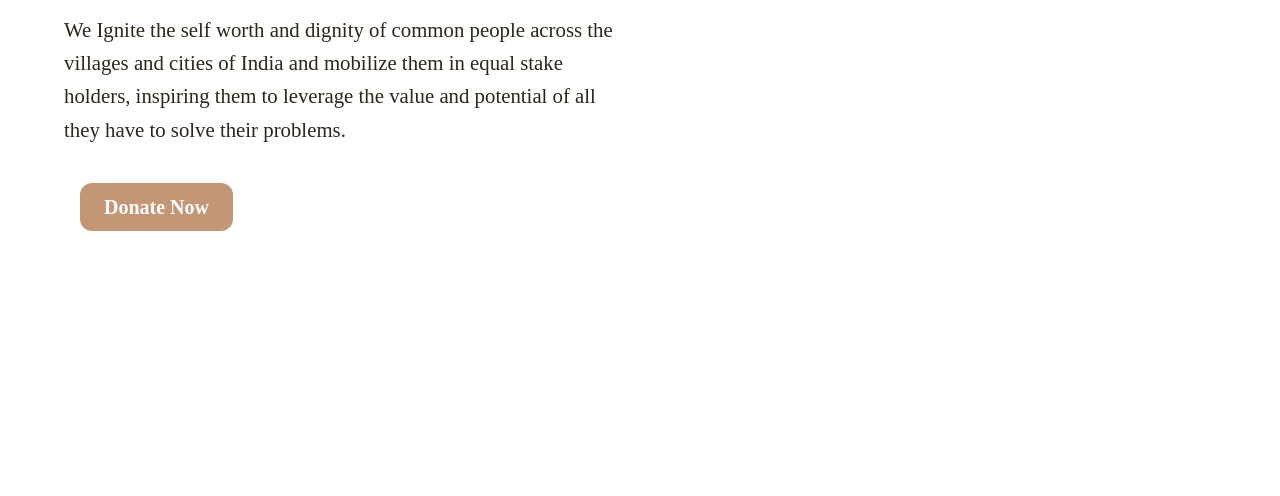
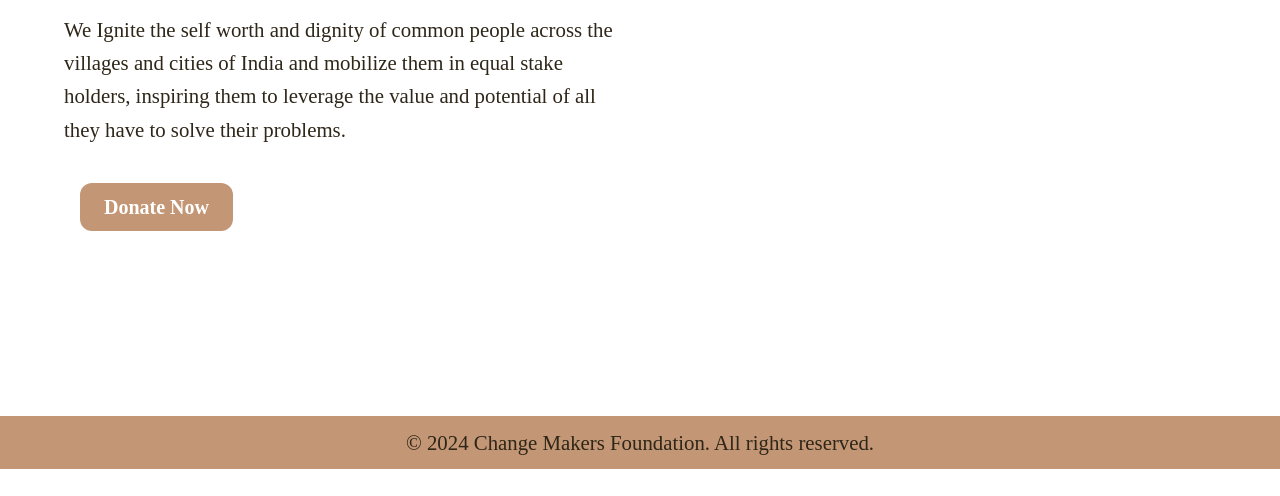
Before and after one commit to Sankash-Pandiya/DT_website1, a plain HTML site: page index.html in a window 1280 px wide. Shown: the part 304-800 px from the top of the page. Drawn offline with Linux system fonts and the light colour scheme.

Commit message:
footer added

```diff
--- a/index.html
+++ b/index.html
@@ -64,5 +64,9 @@
         </div>
       </div>
     </div>
+
+    <footer>
+      <p>&copy; 2024 Change Makers Foundation. All rights reserved.</p>
+  </footer>
   </body>
 </html>
--- a/style.css
+++ b/style.css
@@ -20,6 +20,15 @@
     min-height: 100vh;
     line-height: 1.6;
   }
+
+  footer {
+    background: rgb(195, 150, 117);
+    text-align: center;
+    padding: 10px 0;
+    position: relative;
+    bottom: 0;
+    width: 100%;
+}
 
   /* utility  */
   .container {
```
Also changed, not shown: contact.html (+3 -0 lines), services.html (+3 -0 lines), work.html (+3 -0 lines).
